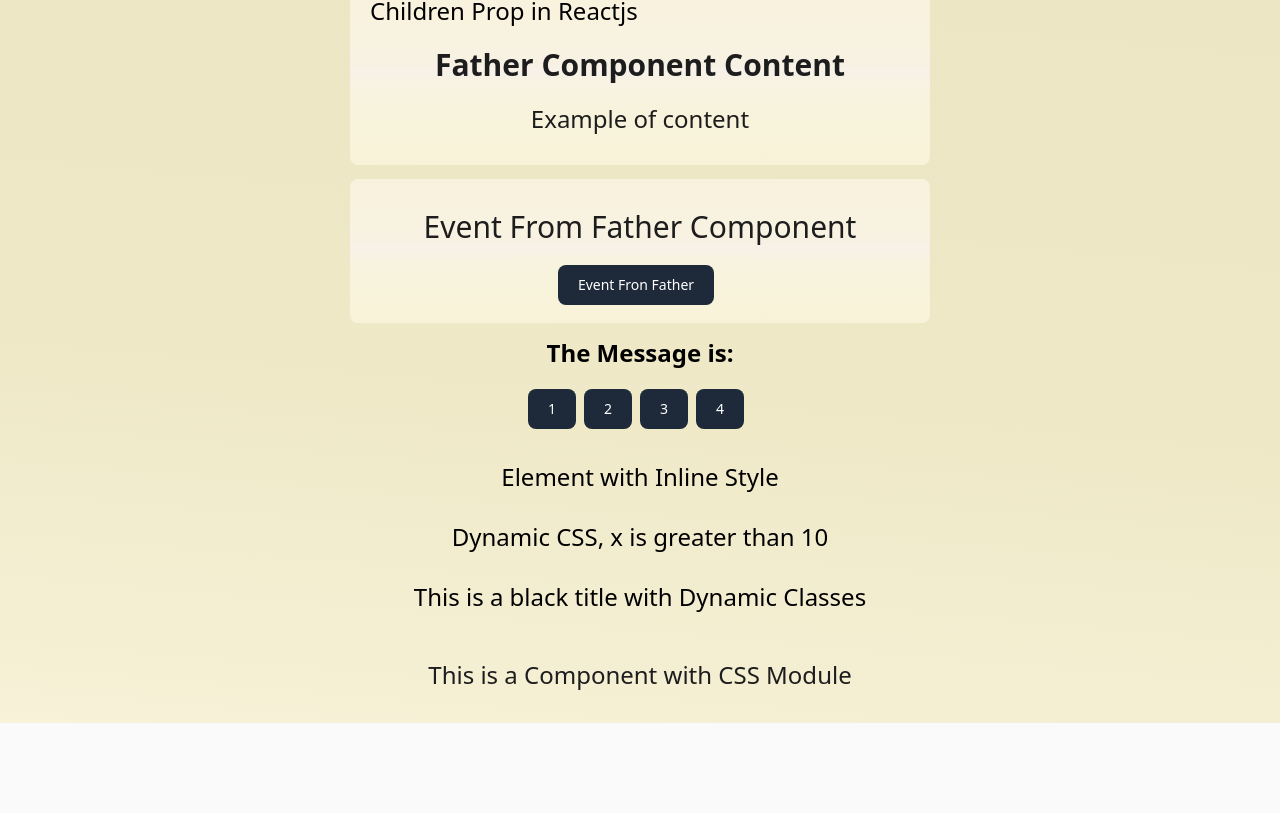
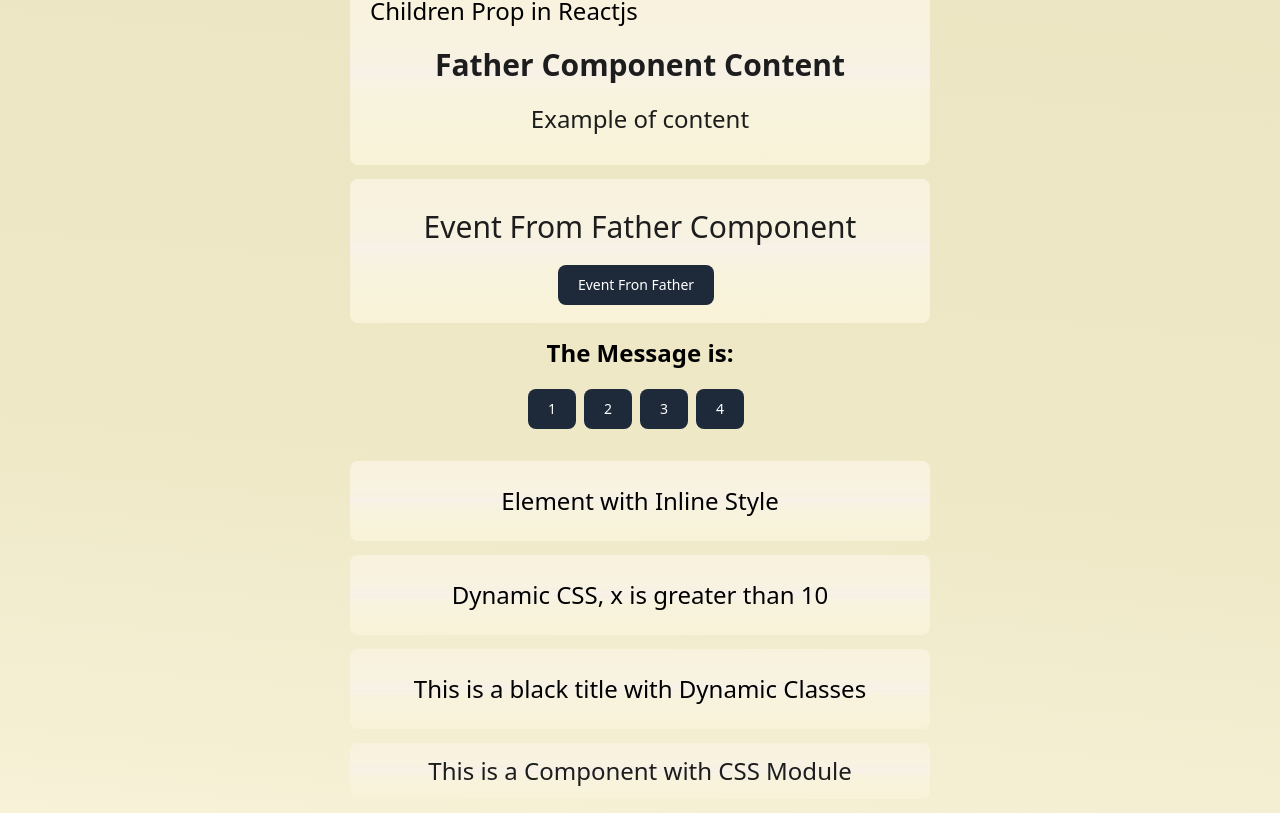
Before and after one commit to josevitor555/studyreact, a React (Vite) app: page / in a window 1280 px wide. Shown: the part 1919-2732 px from the top of the page. Before the commit the page ends 2642 px from the top, so only its background shows below. Built offline with nearby package versions, Linux system fonts and the light colour scheme.

Commit message:
01/03/2025

```diff
--- a/src/App.css
+++ b/src/App.css
@@ -79,6 +79,40 @@ h1 {
   padding: 12px;
 }
 
+/* Inline Style */
+.inline__style {
+  background: var(--background-image);
+  width: 580px;
+  margin: 14px auto;
+  border-radius: 8px;
+}
+
+/* Dynamic CSS */
+.dynamic__css {
+  background: var(--background-image);
+  width: 580px;
+  margin: 14px auto;
+  border-radius: 8px;
+}
+
+/* Dynamic Classes */
+.dynamic-classes {
+  background: var(--background-image);
+  width: 580px;
+  margin: 14px auto;
+  border-radius: 8px;
+  padding: 24px;
+}
+
+/* Component CSS Module */
+.component__cssmodule {
+  background: var(--background-image);
+  width: 580px;
+  margin: 14px auto;
+  border-radius: 8px;
+  padding: 24px;
+}
+
 body {
   height: auto;
   background: #fafafa;
--- a/src/App.jsx
+++ b/src/App.jsx
@@ -87,13 +87,13 @@ function App() {
       <ChangeMessage handleMessage={handleMessage}/>
 
       {/* Estilos CSS - Inline Style */}
-      <p className='text-center' style={{ color:"black", padding: "12px", fontSize: "24px" }}> Element with Inline Style </p>
+      <p className='inline__style text-center text-2xl font-light' style={{ color:"black", padding: "24px" }}> Element with Inline Style </p>
 
       {/* Dynamic Inline Style */}
-      <h2 className='text-center' style={x > 10 ? {color: "black", padding: "12px", fontSize: "24px"} : {color: "magenta", padding: "12px", fontSize: "24px"}}> Dynamic CSS, x is greater than 10 </h2>
+      <h2 className='dynamic__css text-center text-2xl font-light' style={x > 10 ? {color: "black", padding: "24px"} : {color: "magenta", padding: "24px"}}> Dynamic CSS, x is greater than 10 </h2>
 
       {/* Dynamic Classes */}
-      <h2 className={blackTitle ? 'black-title text-center' : 'title'}> This is a black title with Dynamic Classes </h2>
+      <h2 className={blackTitle ? 'black-title text-center dynamic-classes text-2xl font-light' : 'title'}> This is a black title with Dynamic Classes </h2>
 
       {/* Creating style file for a component - CSS Modules */}
       <ComponentModuleCss/>
--- a/src/components/ComponentModuleCss.jsx
+++ b/src/components/ComponentModuleCss.jsx
@@ -2,7 +2,7 @@ import componentModuleCss from './ComponentModuleCss.module.css'
 
 const ComponentModuleCss = () => {
     return (
-        <h1 className={componentModuleCss.component__module}> This is a Component with CSS Module </h1>
+        <h1 className={`${componentModuleCss.component__module} component__cssmodule font-light`}> This is a Component with CSS Module </h1>
     )
 }
 
```
